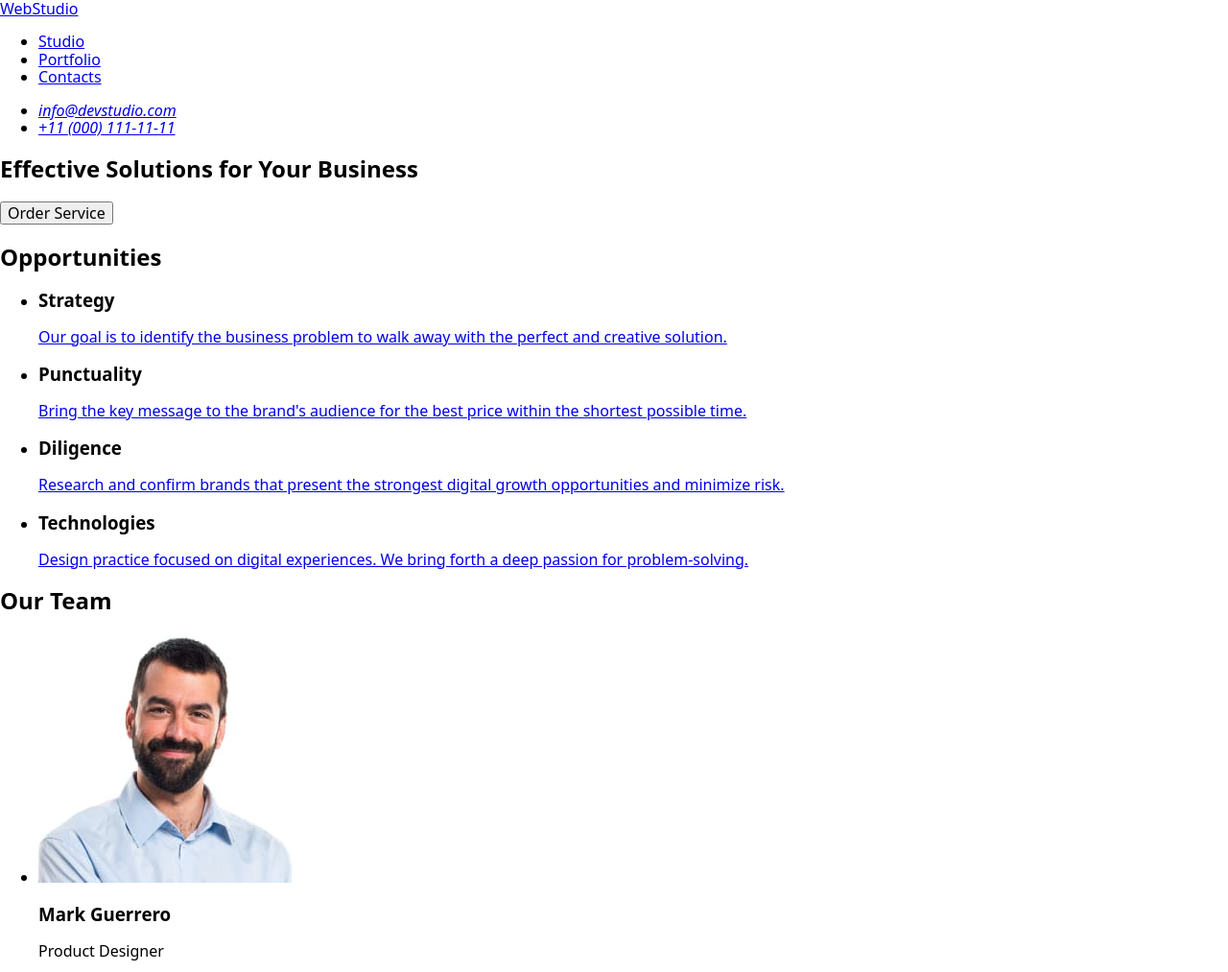
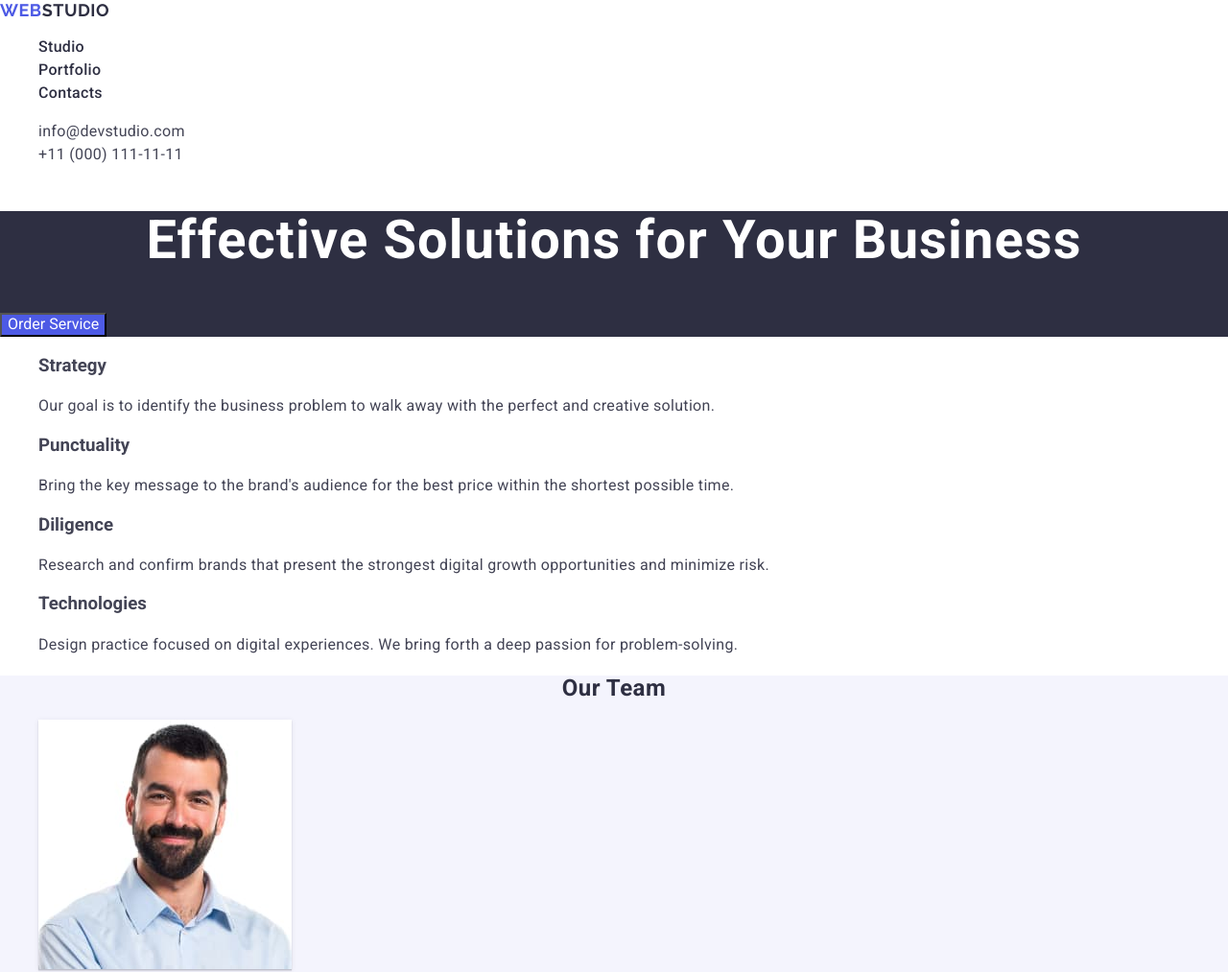
Before and after one commit to AllaP47/goit-markup-hw-02, a plain HTML site: page index.html in a window 1280 px wide. Shown: the top 1013 px of the page at 96% size. Drawn offline with nearby package versions, Linux system fonts and the light colour scheme.

Commit message:
add style.css file

```diff
--- a/css/style.css
+++ b/css/style.css
@@ -1,93 +1,124 @@
 body {
   font-family: "Roboto", sans-serif;
   background-color: #ffffff;
-  color: #2e2f42;
-  border: 1px solid #000;
-  width: 1440px;
-  height: 3300px;
-  border-radius: 16px 16px 0 0;
-  padding: 16px 0px;
-  width: 1053px;
-  height: 164px;
+  color: #434455;
+}
+ul,
+ol {
+  list-style-type: none;
 }
 
-header {
-  background-color: #ffffff;
-  font-family: "Roboto", sans-serif;
+a {
+  text-decoration: none;
+}
+
+.logo {
+  font-family: "Raleway", sans-serif;
+  font-weight: 700;
+  font-size: 18px;
+  line-height: 1.17;
+  letter-spacing: 0.03em;
+  text-transform: uppercase;
+  color: #4d5ae5;
+}
+
+.header-logo .logo-part {
+  color: #2e2f42;
+}
+
+.nav-link {
   font-weight: 500;
   font-size: 16px;
-
-  /* line-height: 24px; */
-  line-height: 150%;
+  line-height: 1.5;
   letter-spacing: 0.02em;
   color: #2e2f42;
 }
 
-.nav-link {
-  background-color: #ffffff;
-  border: 1px solid #000;
-  width: 115px;
-  height: 21px;
-  font-family: "Roboto", sans-serif;
-  font-weight: 400;
+.nav-link:hover,
+.nav-link:focus,
+.address-link:hover,
+.address-link:focus {
+  color: #404bbf;
+}
+
+.address {
+  font-style: normal;
+}
+
+.address-link {
   font-size: 16px;
-
-  /* line-height: 24px; */
-  line-height: 150%;
+  line-height: 1.5;
   letter-spacing: 0.02em;
   color: #434455;
 }
-
 .hero-image {
   background-color: #2e2f42;
-  font-family: "Roboto", sans-serif;
-
+}
+.hero-image .hero-text {
   font-weight: 700;
   font-size: 56px;
-
-  /* line-height: 60px; */
-  line-height: 107%;
+  line-height: 1.07143;
   letter-spacing: 0.02em;
   text-align: center;
   color: #fff;
-  border-radius: 16px 16px 0 0;
-  padding: 16px 0px;
-  width: 1053px;
-  height: 164px;
+}
+button {
+  font-style: normal;
+  background-color: #4d5ae5;
+}
+.text-button {
+  color: #fff;
 }
 
-button {
-  border-radius: 4px;
-  padding: 16px 32px;
-  width: 169px;
-  height: 56px;
-  font-family: "Roboto", sans-serif;
+.opportunities .h3 {
   font-weight: 500;
-  font-size: 16px;
-  background-color: #4d5ae5;
-
-  /* line-height: 24px; */
-  line-height: 150%;
-  letter-spacing: 0.04em;
-  color: #fff;
-  border-radius: 16px 16px 0 0;
-  padding: 16px 0px;
-  width: 1053px;
-  height: 164px;
+  font-size: 20px;
+  line-height: 1.2;
+  letter-spacing: 0.02em;
+  color: #2e2f42;
 }
-
-.opportunities {
-  background-color: #fff;
-  font-family: "Roboto", sans-serif;
+.opportunities-text {
   font-weight: 400;
   font-size: 16px;
-
-  /* line-height: 24px; */
-  line-height: 150%;
+  line-height: 1.5;
   letter-spacing: 0.02em;
   color: #434455;
-  border-radius: 16px 16px 0 0;
-  padding: 16px 0px;
-  width: 1053px;
-  height: 184px;
 }
+.team {
+  background-color: #f4f4fd;
+}
+.team-logo {
+  line-height: 1.11;
+  letter-spacing: 0.02em;
+  text-align: center;
+  color: #2e2f42;
+}
+.team-item .team-image {
+  box-shadow: 0 2px 1px 0 rgba(46, 47, 66, 0.08),
+    0 1px 1px 0 rgba(46, 47, 66, 0.16), 0 1px 6px 0 rgba(46, 47, 66, 0.08);
+}
+.team-item .team-name {
+  font-size: 20px;
+  line-height: 1.2;
+  letter-spacing: 0.02em;
+  text-align: center;
+  color: #2e2f42;
+  background-color: #fff;
+}
+.team-item .team-position {
+  font-size: 16px;
+  line-height: 1.5;
+  letter-spacing: 0.02em;
+  text-align: center;
+  color: #434455;
+  background-color: #fff;
+}
+.page-footer {
+  background-color: #2e2f42;
+}
+.page-footer .logo-part {
+  color: #f4f4fd;
+}
+.text-footer {
+  color: #f4f4fd;
+}
--- a/index.html
+++ b/index.html
@@ -4,43 +4,52 @@
     <meta charset="UTF-8" />
     <meta name="viewport" content="width=h, initial-scale=1.0" />
     <title>WebStudio</title>
+
     <link
       rel="stylesheet"
-      href="https://cdn.jsdelivr.net/npm/modern-normalize@2.0.0/modern-normalize.min.css"
+      href="https://cdnjs.cloudflare.com/ajax/libs/modern-normalize/3.0.1/modern-normalize.min.css"
+      integrity="sha512-q6WgHqiHlKyOqslT/lgBgodhd03Wp4BEqKeW6nNtlOY4quzyG3VoQKFrieaCeSnuVseNKRGpGeDU3qPmabCANg=="
+      crossorigin="anonymous"
+      referrerpolicy="no-referrer"
     />
-    <link rel="preconnect" href="https://fonts.googleapis.com" />
-    <link rel="preconnect" href="https://fonts.gstatic.com" crossorigin />
     <link
       href="https://fonts.googleapis.com/css2?family=Raleway:wght@700&family=Roboto:wght@400;500;700&display=swap"
       rel="stylesheet"
     />
-
-    <link rel="stylesheet" href="./css/styles.css" />
+    <link rel="preconnect" href="https://fonts.googleapis.com" />
+    <link rel="preconnect" href="https://fonts.gstatic.com" crossorigin />
+    <link rel="stylesheet" href="./css/style.css" />
   </head>
   <body>
-    <header class="menu">
-      <nav class="nav">
-        <a class="nav-link active" href="./index.html">WebStudio</a>
+    <header class="page-heade">
+      <nav class="header-nav">
+        <a class="logo header-logo" href="./index.html"
+          >Web<span class="logo-part">Studio</span></a
+        >
 
-        <ul class="menu-list">
-          <li class="menu-item">
-            <a class="nav-link" href="#">Studio</a>
+        <ul class="nav-list">
+          <li class="nav-item">
+            <a class="nav-link" href="./index.html">Studio</a>
           </li>
-          <li class="menu-item">
-            <a class="nav-link" href="#">Portfolio</a>
+          <li class="nav-item">
+            <a class="nav-link" href="">Portfolio</a>
           </li>
-          <li class="menu-item">
-            <a class="nav-link" href="#">Contacts</a>
+          <li class="nav-item">
+            <a class="nav-link" href="">Contacts</a>
           </li>
         </ul>
       </nav>
-      <address class="address-menu">
+      <address class="address">
         <ul class="address-list">
           <li class="address-item">
-            <a href="mailto:info@devstudio.com">info@devstudio.com</a><br />
+            <a class="address-link" href="mailto:info@devstudio.com"
+              >info@devstudio.com</a
+            ><br />
           </li>
           <li class="address-item">
-            <a href="tel:+110001111111">+11 (000) 111-11-11</a><br />
+            <a class="address-link" href="tel:+110001111111"
+              >+11 (000) 111-11-11</a
+            ><br />
           </li>
         </ul>
       </address>
@@ -48,52 +57,45 @@
     <main>
       <section class="hero-image">
         <h1 class="hero-text">Effective Solutions for Your Business</h1>
-
-        <button class="cursor" type="button">Order Service</button>
+        <button type="button">
+          <span class="text-button">Order Service </span>
+        </button>
       </section>
       <section id="opportunities">
-        <h2 class="opportunities">Opportunities</h2>
+        <h2 class="opportunities"></h2>
         <ul class="opportunities-list">
           <li class="opportunities-item">
             <h3 class="opportunities-name">Strategy</h3>
             <p class="opportunities-text">
-              <a href="text"
-                >Our goal is to identify the business problem to walk away with
-                the perfect and creative solution.</a
-              >
+              Our goal is to identify the business problem to walk away with the
+              perfect and creative solution.
             </p>
           </li>
           <li class="opportunities-item">
             <h3 class="opportunities-name">Punctuality</h3>
             <p class="opportunities-text">
-              <a href="text"
-                >Bring the key message to the brand's audience for the best
-                price within the shortest possible time.</a
-              >
+              Bring the key message to the brand's audience for the best price
+              within the shortest possible time.
             </p>
           </li>
           <li class="opportunities-item">
             <h3 class="opportunities-name">Diligence</h3>
             <p class="opportunities-text">
-              <a href="text"
-                >Research and confirm brands that present the strongest digital
-                growth opportunities and minimize risk.</a
-              >
+              Research and confirm brands that present the strongest digital
+              growth opportunities and minimize risk.
             </p>
           </li>
           <li class="opportunities-item">
             <h3 class="opportunities-name">Technologies</h3>
             <p class="opportunities-text">
-              <a href="text"
-                >Design practice focused on digital experiences. We bring forth
-                a deep passion for problem-solving.</a
-              >
+              Design practice focused on digital experiences. We bring forth a
+              deep passion for problem-solving.
             </p>
           </li>
         </ul>
       </section>
-      <section id="#team">
-        <h2 class="team">Our Team</h2>
+      <section class="team">
+        <h2 class="team-logo">Our Team</h2>
         <ul class="team-list">
           <li class="team-item">
             <img
@@ -211,10 +213,12 @@
         </ul>
       </section>
     </main>
-    <footer>
-      <a href="./index.html">WebStudio</a>
+    <footer class="page-footer">
+      <a class="logo footer-logo" href="./index.html"
+        >Web<span class="logo-part">Studio</span></a
+      >
 
-      <p>
+      <p class="text-footer">
         Increase the flow of customers and sales for your business with digital
         marketing & growth solutions.
       </p>
```
